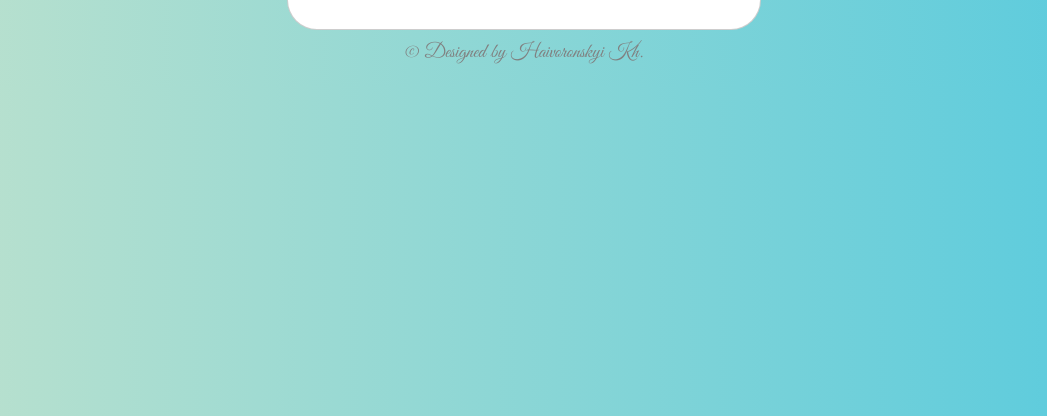
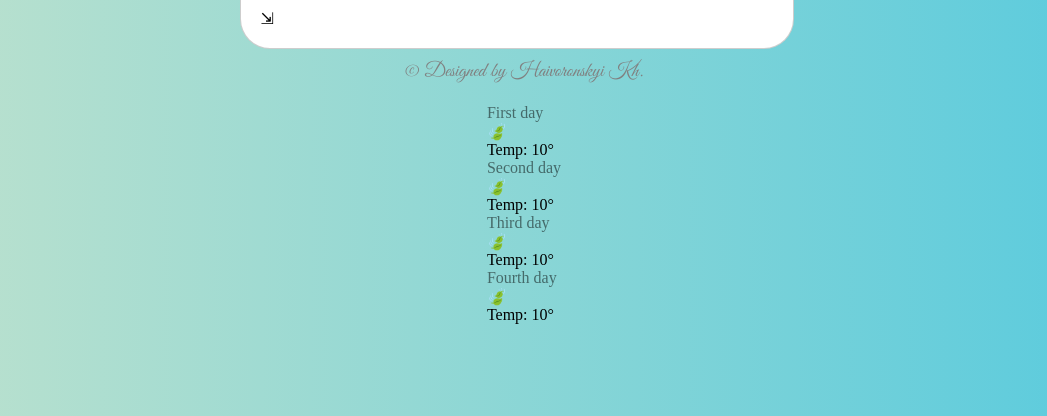
Before and after one commit to hakansky/Weather, a plain HTML site: page index.html in a window 1280 px wide. Shown: the part 384-800 px from the top of the page, without its empty margins (116-1163 px from the left). Drawn offline with Linux system fonts and the light colour scheme; no server answers.

Commit message:
Update index.html

```diff
--- a/index.html
+++ b/index.html
@@ -10,6 +10,7 @@
 </head>
 <body>
 <div class="wrapper">
+    <div class="left-section">
         <header>
             <h1>Weather in.. <span>🍃</span></h1>
             <input type="text" class="input-user-city">
@@ -35,8 +36,38 @@
                 <p class="wind">Wind</p>
             </div>
             <div class="button-remember">Remember this city</div>
+            <div class="arrow">⇲</div>
         </main>
+    </div>
     <p class="copyright">© Designed by Haivoronskyi Kh.</p>
+    <aside>
+        <div class="container">
+            <div class="first-day">
+                <span id="firstDay">First day</span>
+                <div class="first-img">🍃</div>
+                <div class="max-min-4" id="max-min-4-1">Temp: 10&deg</div>
+                <div class="date1"></div>
+            </div>
+            <div class="second-day">
+                <span id="secondDay">Second day</span>
+                <div class="second-img">🍃</div>
+                <div class="max-min-4" id="max-min-4-2">Temp: 10&deg</div>
+                <div class="date2"></div>
+            </div>
+            <div class="third-day">
+                <span id="thirdDay">Third day</span>
+                <div class="third-img">🍃</div>
+                <div class="max-min-4" id="max-min-4-3">Temp: 10&deg</div>
+                <div class="date3"></div>
+            </div>
+            <div class="fourth-day">
+                <span id="fourthDay">Fourth day</span>
+                <div class="fourth-img">🍃</div>
+                <div class="max-min-4" id="max-min-4-4">Temp: 10&deg</div>
+                <div class="date4"></div>
+            </div>
+        </div>
+    </aside>
 </div>
 
 <script src="./src/main.js"></script>
```
Lines whose indentation alone changed are shown as unchanged.
